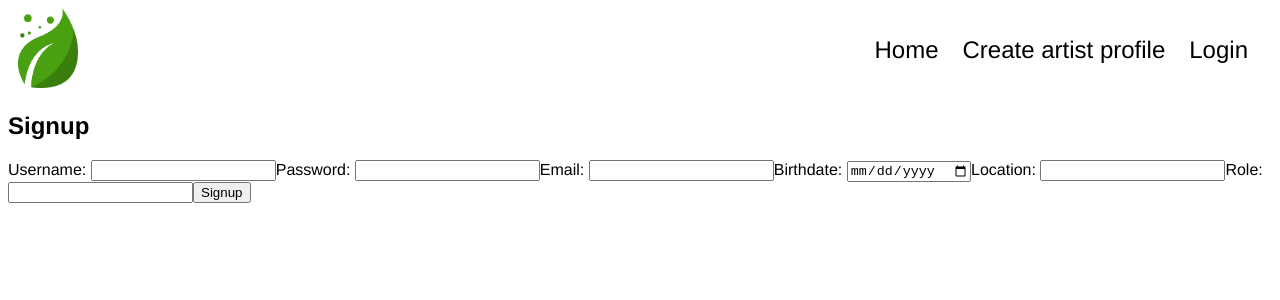
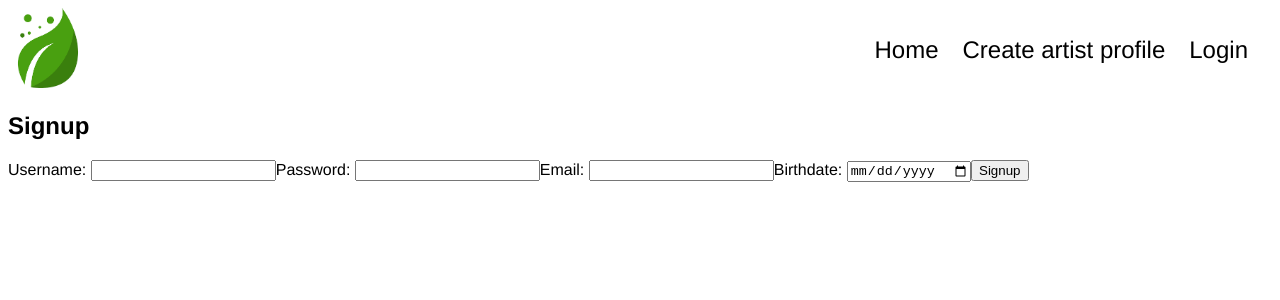
Before and after one commit to TeaRocket/artisTree, a React (Create React App) app in the folder artistree/client/: page /signup in a window 1280 px wide. Shown: the top 300 px of the page. Built offline with nearby package versions, Linux system fonts and the light colour scheme; no server answers.

Commit message:
split up sign up into sign up for artist and for client

```diff
--- a/artistree/client/src/App.js
+++ b/artistree/client/src/App.js
@@ -22,7 +22,6 @@ class App extends React.Component {
   }
 
   render() {
-    console.log(this.context);
     return (
       <div className="App">
         <Route exact path="/signup" component={Signup} />
--- a/artistree/client/src/components/Signup.js
+++ b/artistree/client/src/components/Signup.js
@@ -2,6 +2,7 @@ import React, { Component } from "react";
 import { signup } from "../services/auth";
 import Nav from "./Nav/Nav";
 import { UserContext } from "../contexts/UserContext";
+const queryString = require("query-string");
 
 export default class Signup extends Component {
   state = {
@@ -10,10 +11,14 @@ export default class Signup extends Component {
     email: "",
     birthDate: "",
     location: "",
-    role: "",
     message: "",
   };
   static contextType = UserContext;
+
+  isArtist = () => {
+    const parsed = queryString.parse(this.props.location.search);
+    return Boolean(parsed.artist);
+  };
 
   handleChange = (event) => {
     const { name, value } = event.target;
@@ -26,10 +31,16 @@ export default class Signup extends Component {
   handleSubmit = (event) => {
     event.preventDefault();
 
-    const { username, password, email, birthDate, location, role } = this.state;
+    const { username, password, email, birthDate, location } = this.state;
 
-    signup(username, password, email, birthDate, location, role).then(
-      (data) => {
+    signup(
+      username,
+      password,
+      email,
+      birthDate,
+      location,
+      this.isArtist() ? "Artist" : "Client"
+    ).then((data) => {
       if (data.message) {
         this.setState({
           message: data.message,
@@ -45,10 +56,11 @@ export default class Signup extends Component {
         setUser(data);
         this.props.history.push("/login");
       }
-      }
-    );
+    });
   };
   render() {
+    //getting a query from url
+
     return (
       <div>
         <Nav />
@@ -86,6 +98,8 @@ export default class Signup extends Component {
             onChange={this.handleChange}
             id="birthDate"
           />
+          {this.isArtist() && (
+            <>
               <label>Location: </label>
               <input
                 type="text"
@@ -94,14 +108,9 @@ export default class Signup extends Component {
                 onChange={this.handleChange}
                 id="location"
               />
-          <label>Role: </label>
-          <input
-            type="text"
-            name="role"
-            value={this.state.role}
-            onChange={this.handleChange}
-            id="role"
-          />
+            </>
+          )}
+
           {this.state.message && (
             <div variant="danger">{this.state.message}</div>
           )}
--- a/artistree/package.json
+++ b/artistree/package.json
@@ -21,6 +21,7 @@
     "node-sass-middleware": "^0.11.0",
     "passport": "^0.4.1",
     "passport-local": "^1.0.0",
+    "query-string": "^6.12.1",
     "serve-favicon": "^2.5.0"
   },
   "devDependencies": {
```
Also changed, not shown: 1 other file (tests, documents, lock files or other folders). Lines whose indentation alone changed are shown as unchanged.
